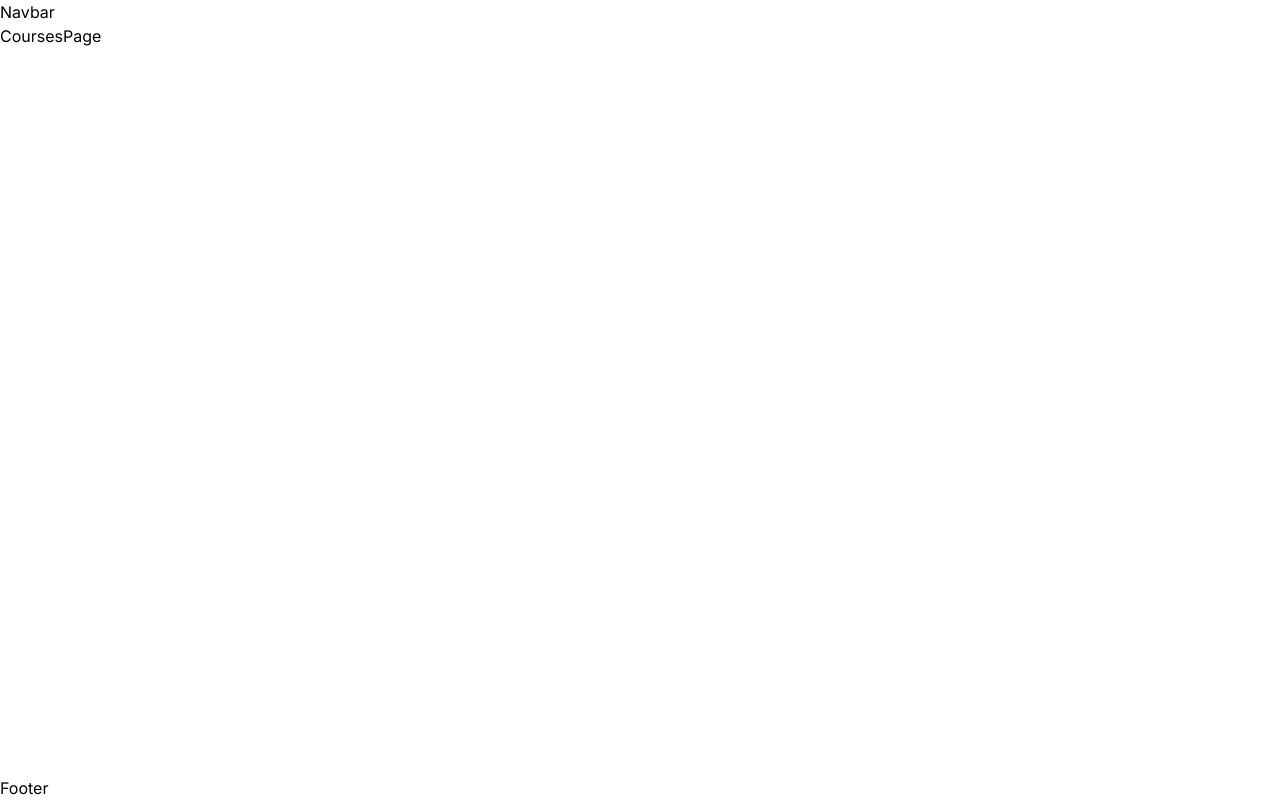
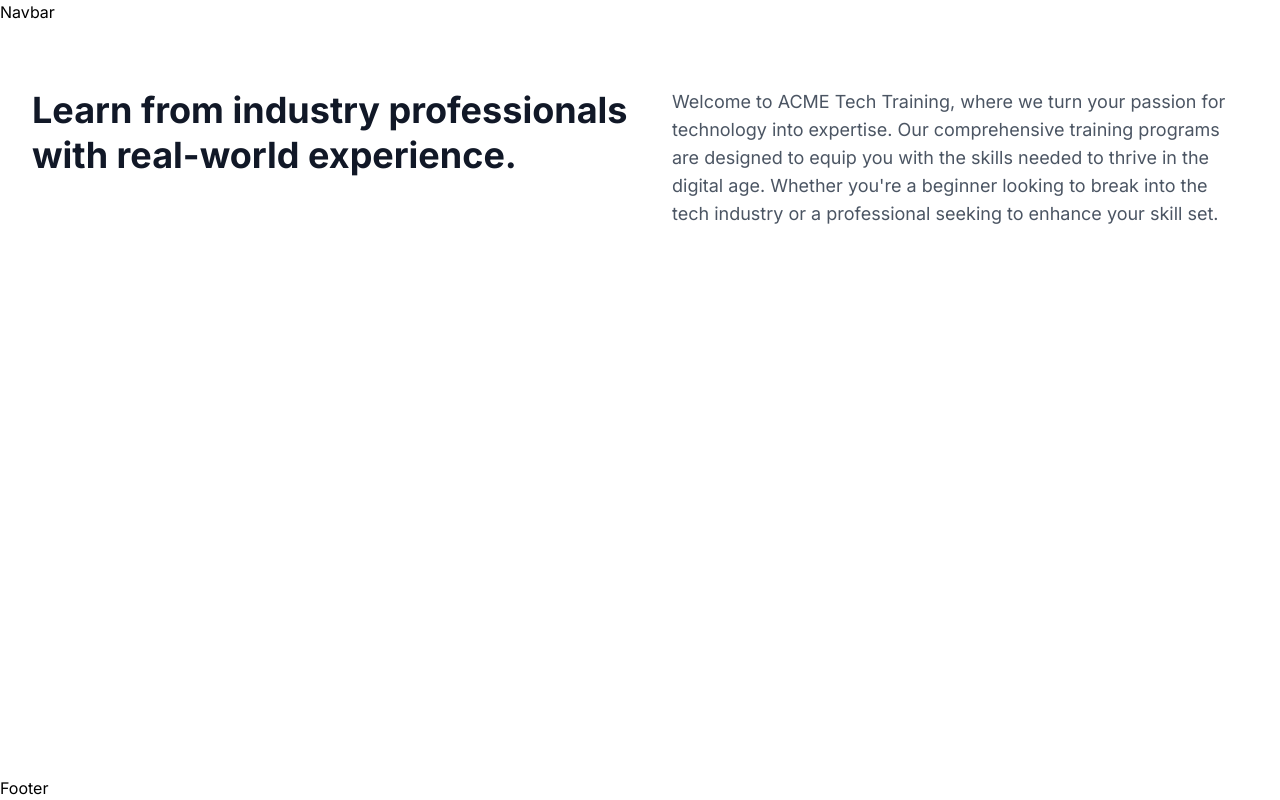
Before and after one commit to adex-badr18/acme-capstone-project, a React (Vite) app: page /courses in a window 1280 px wide. Built offline with nearby package versions, Linux system fonts and the light colour scheme.

Commit message:
Create the HeroSection and imported it into the CoursesPage

```diff
--- a/src/pages/coursesPage/CoursesPage.jsx
+++ b/src/pages/coursesPage/CoursesPage.jsx
@@ -1,9 +1,10 @@
-import React from 'react'
-
+import HeroSection from './components/HeroSection';
 const CoursesPage = () => {
   return (
-    <div>CoursesPage</div>
-  )
-}
+    <div>
+      <HeroSection />
+    </div>
+  );
+};
 
-export default CoursesPage
+export default CoursesPage;
--- /dev/null
+++ b/src/pages/coursesPage/components/HeroSection.jsx
@@ -0,0 +1,28 @@
+import React from 'react';
+
+const HeroSection = () => {
+  return (
+    <div className="bg-white py-16 px-4 sm:px-6 lg:px-8">
+      <div className="max-w-7xl mx-auto">
+        <div className="flex flex-col lg:flex-row justify-between items-start">
+          <div className="lg:w-1/2 mb-8 lg:mb-0">
+            <h1 className="text-4xl font-bold text-gray-900 leading-tight mb-4">
+              Learn from industry professionals with real-world experience.
+            </h1>
+          </div>
+          <div className="lg:w-1/2 lg:pl-8">
+            <p className="text-lg text-gray-600">
+              Welcome to ACME Tech Training, where we turn your passion for
+              technology into expertise. Our comprehensive training programs are
+              designed to equip you with the skills needed to thrive in the
+              digital age. Whether you're a beginner looking to break into the
+              tech industry or a professional seeking to enhance your skill set.
+            </p>
+          </div>
+        </div>
+      </div>
+    </div>
+  );
+};
+
+export default HeroSection;
```
